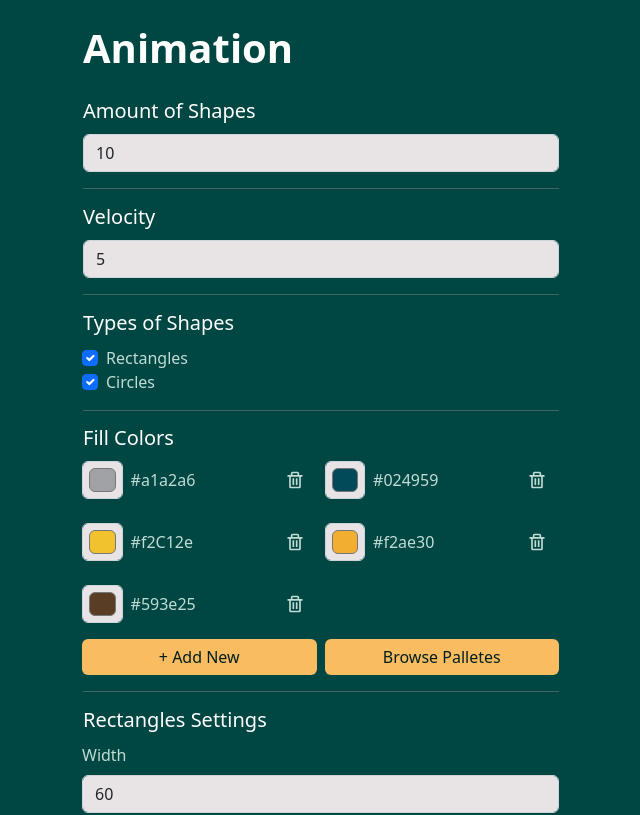
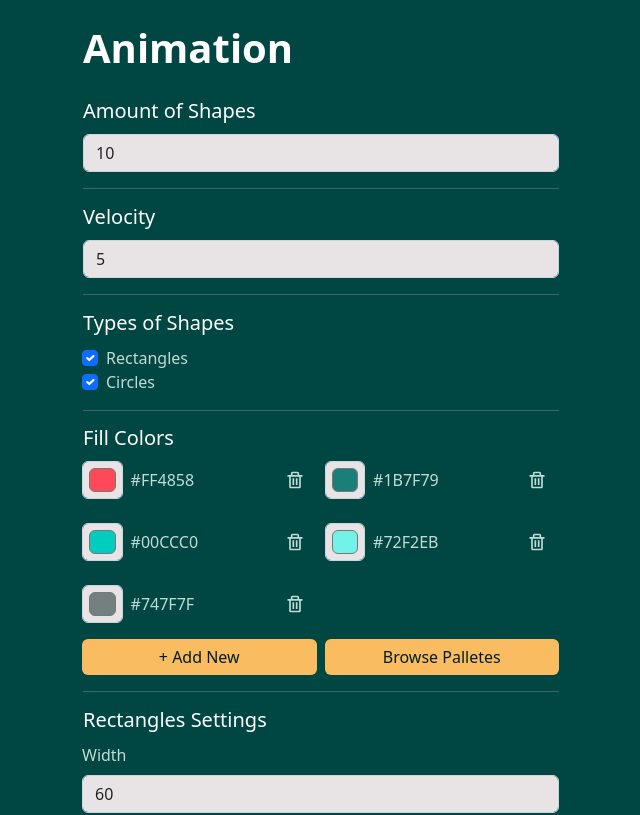
Before and after one commit to netrolite/graph-builder, a React (Vite) app: page / in a window 1280 px wide. Shown: the top 815 px of the page, without its empty margins (319-959 px from the left). Built offline with nearby package versions, Linux system fonts and the light colour scheme.

Commit message:
add predefined palettes

```diff
--- a/src/App.jsx
+++ b/src/App.jsx
@@ -4,6 +4,16 @@ import Input from "./Input"
 import Animation from "./Animation"
 
 export default function App() {
+	const palettes = [
+		["#a1a2a6", "#024959", "#f2C12e", "#f2ae30", "#593e25"],
+		["#8C1F28", "#591C21", "#044040", "#D92525", "#F2F2F2"],
+		["#363432", "#196774", "#90A19D", "#F0941F", "#EF6024"],
+		["#FF4858", "#1B7F79", "#00CCC0", "#72F2EB", "#747F7F"],
+		["#BD2A2E", "#3B3936", "#B2BEBF", "#889C9B", "#486966"],
+	]
+	const randomPalette = palettes[Math.floor(Math.random() * palettes.length)]
+	console.log(randomPalette);
+
 	const [animData, setAnimData] = useState({
 		shapesAmount: "10",
 		rectangles: {
@@ -19,7 +29,7 @@ export default function App() {
 			filled: false
 		},
 		velocity: "5",
-		fillColors: ["#a1a2a6", "#024959", "#f2C12e", "#f2ae30", "#593e25"],
+		fillColors: randomPalette,
 		strokeColor: "fff"
 	})
 
--- a/src/Input.jsx
+++ b/src/Input.jsx
@@ -76,6 +76,7 @@ export default function Input({animData, setAnimData}) {
 
     let rectanglesSettingsNode;
     let circlesSettingsNode;
+
 
     const fillColorsNode = animData.fillColors.map((item, index) => {
         return (
```
